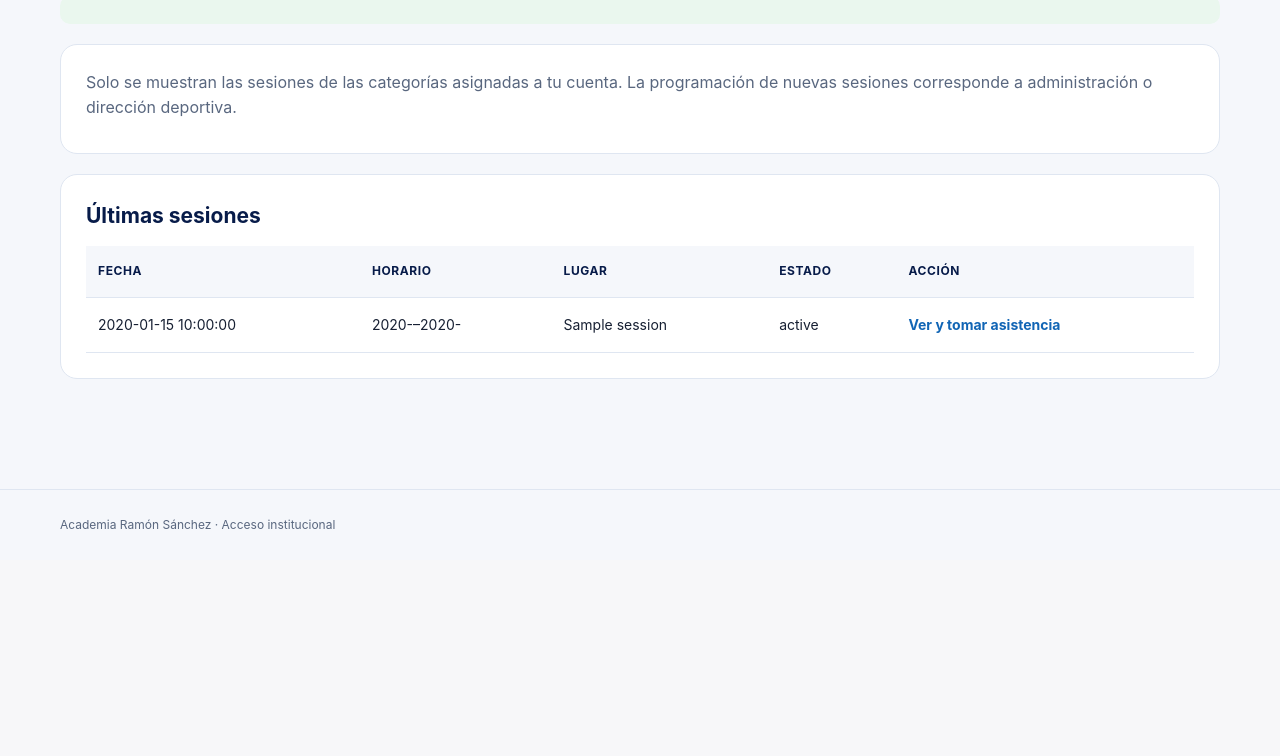
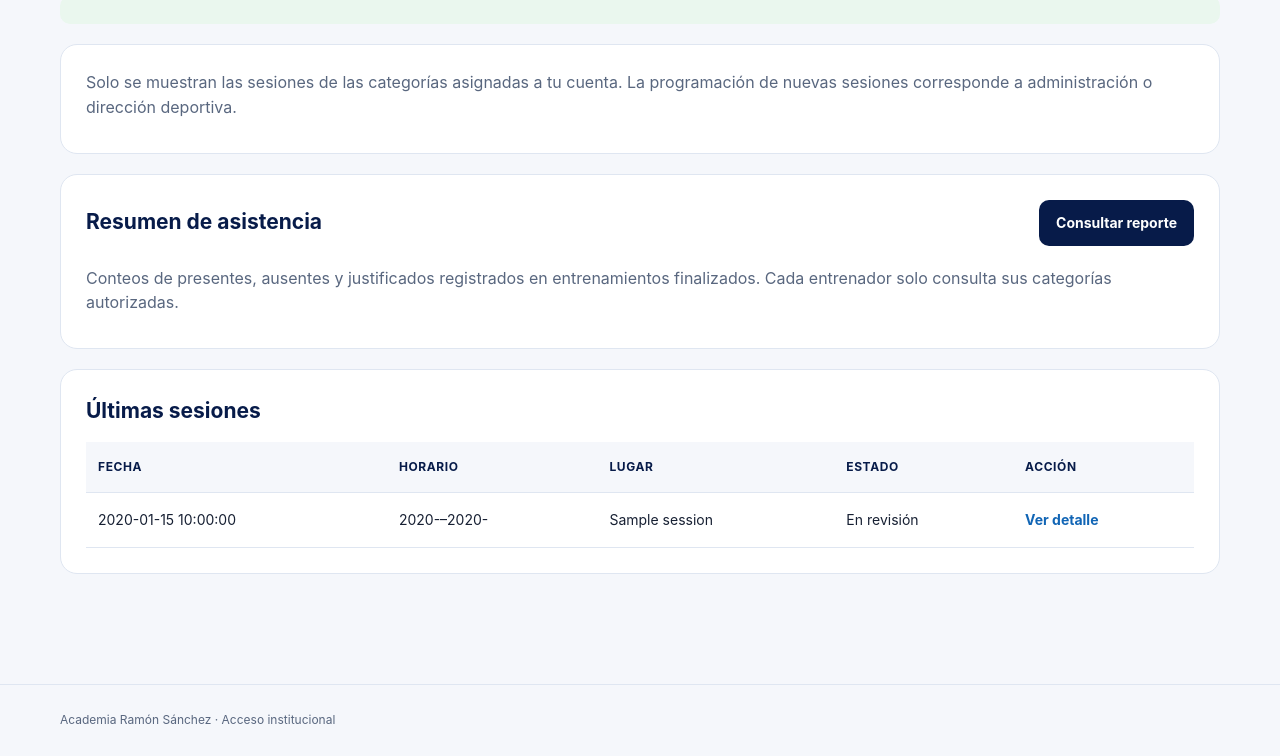
Before and after one commit to joseluisroot/academia-ramon-sanchez, a CodeIgniter 4 app: the page made by app/Views/app/training/index.php in a window 1280 px wide. Shown: the part 386-1142 px from the top of the page. Before the commit the page ends 915 px from the top, so only its background shows below. Run offline with PHP 8.4 and a stand-in for CodeIgniter, Linux system fonts and the light colour scheme; the template is opened without the code that fills it: most values are stand-ins (such as "Sample title", 1, 10 or a date in 2020); data that the repository does not hold is empty; some libraries are stand-ins or nearby versions.

Commit message:
feat(inc-004): acceso a informe y estados claros en listado de sesiones

```diff
--- a/app/Views/app/training/index.php
+++ b/app/Views/app/training/index.php
@@ -43,6 +43,13 @@
 </div>
 <?php endif ?>
 <div class="portal-panel">
+  <div class="registry-toolbar">
+    <h2>Resumen de asistencia</h2>
+    <a class="portal-action-link" href="<?= esc(site_url('app/entrenamientos/reporte'), 'attr') ?>">Consultar reporte</a>
+  </div>
+  <p class="portal-muted">Conteos de presentes, ausentes y justificados registrados en entrenamientos finalizados. Cada entrenador solo consulta sus categorías autorizadas.</p>
+</div>
+<div class="portal-panel">
   <h2>Últimas sesiones</h2>
   <div class="table-scroll">
     <table class="access-table">
@@ -53,8 +60,8 @@
             <td><?= esc($session['training_date']) ?></td>
             <td><?= esc(substr($session['starts_at'],0,5) . '–' . substr($session['ends_at'],0,5)) ?></td>
             <td><?= esc($session['location_name']) ?></td>
-            <td><?= esc($session['status'] === 'scheduled' ? 'Programado' : $session['status']) ?></td>
-            <td><a class="registry-cancel" href="<?= esc(site_url('/app/entrenamientos/' . (int) $session['id']), 'attr') ?>">Ver y tomar asistencia</a></td>
+            <td><?= esc(match ($session['status']) {'scheduled' => 'Programado', 'completed' => 'Finalizado', 'cancelled' => 'Cancelado', default => 'En revisión'}) ?></td>
+            <td><a class="registry-cancel" href="<?= esc(site_url('/app/entrenamientos/' . (int) $session['id']), 'attr') ?>">Ver detalle</a></td>
           </tr>
         <?php endforeach ?>
         <?php if ($sessions === []): ?><tr><td colspan="5">Todavía no hay entrenamientos programados.</td></tr><?php endif ?>
```
